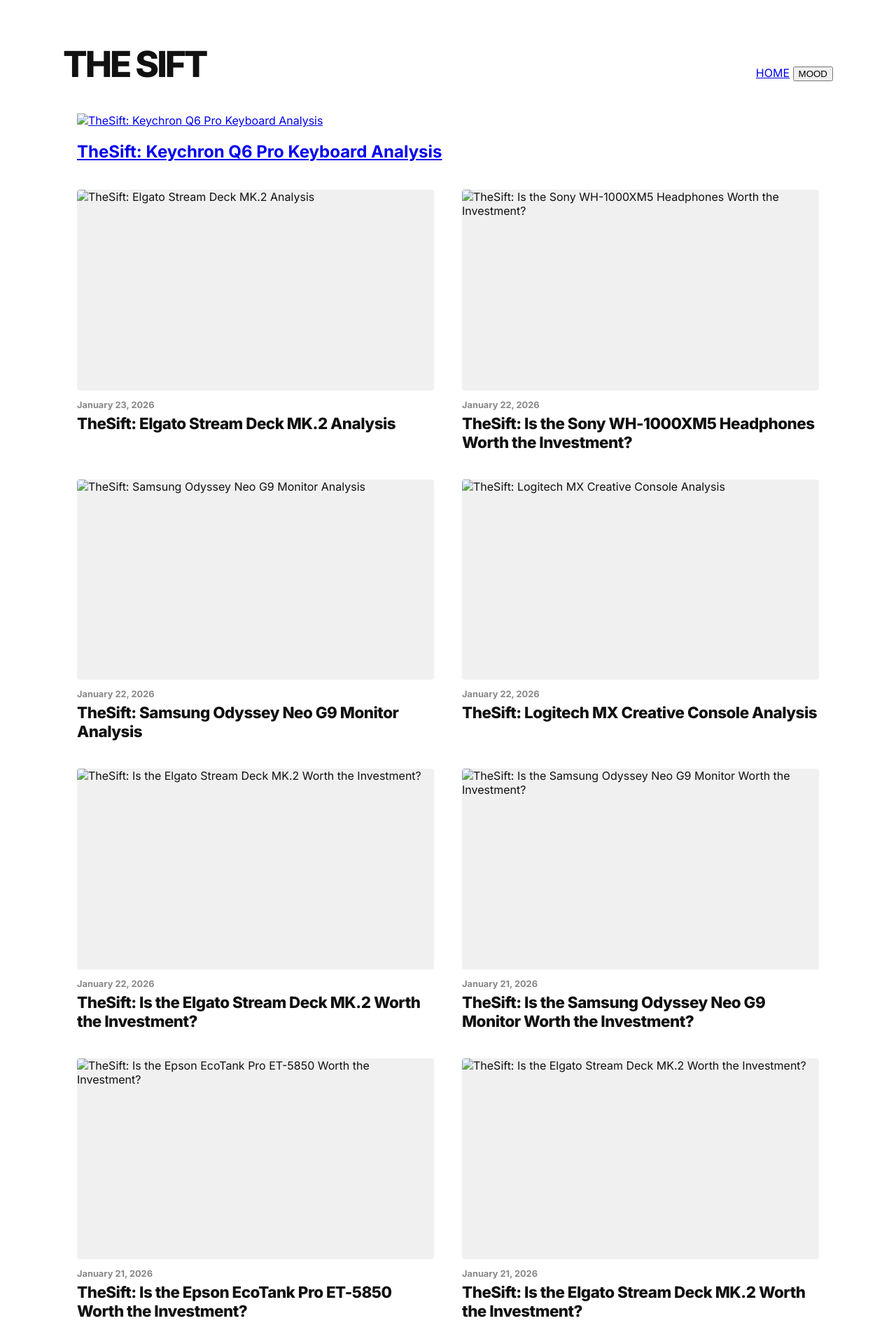
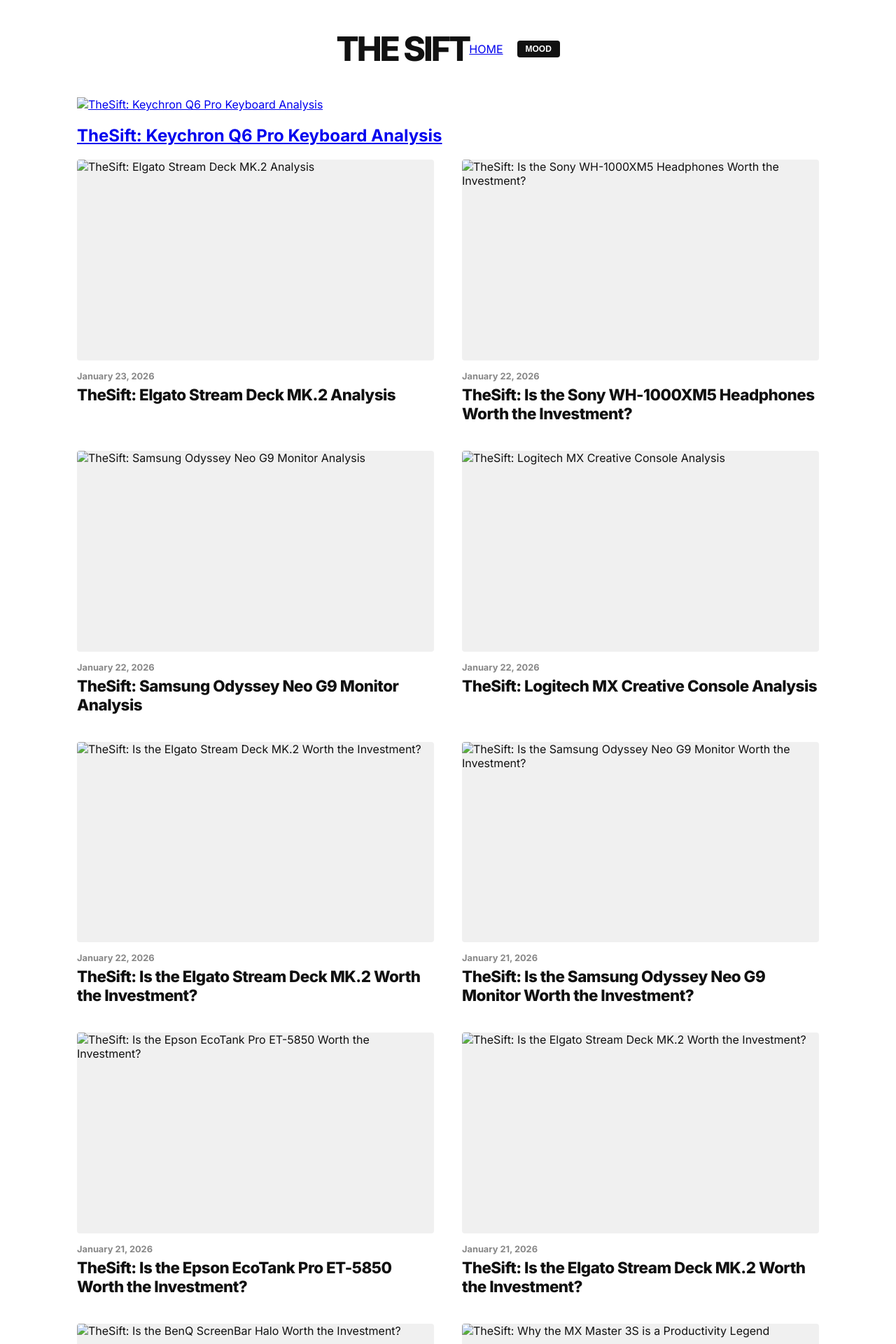
Before and after one commit to 174hz/thesift, a Jekyll site: the page built from index.html, in a window 1280 px wide. Shown: the top 1920 px of the page at 70% size. Built offline with Jekyll 4.4.1, drawn with Linux system fonts in a browser that asks for light colours.

Commit message:
Update style.scss

```diff
--- a/assets/css/style.scss
+++ b/assets/css/style.scss
@@ -19,67 +19,107 @@
     background: var(--bg-color);
     color: var(--text-color);
     font-family: 'Inter', sans-serif;
+    display: flex; flex-direction: column; align-items: center;
 }
 
 .site-wrapper {
     width: 100%;
     max-width: var(--max-width);
     padding: 0 20px;
-    margin: 0 auto; /* Keeps everything centered and aligned */
     box-sizing: border-box;
 }
 
-/* LOGO & NAV ALIGNMENT */
+/* HEADER FIX: Anchored Logo and Buttons */
 .header-flex {
     display: flex;
     justify-content: space-between;
-    align-items: baseline;
-    padding: 60px 0 40px 0;
+    align-items: center;
+    padding: 40px 0;
+    width: 100%;
 }
 
 .logo {
-    font-size: 3.2rem;
+    font-size: 3rem;
     font-weight: 800;
     letter-spacing: -3px;
     text-decoration: none;
     color: var(--text-color);
 }
 
-/* THE VIDEO POWERHOUSE */
+.main-nav {
+    display: flex;
+    gap: 20px;
+    align-items: center;
+}
+
+#theme-cycle {
+    background: var(--text-color);
+    color: var(--bg-color);
+    border: none;
+    padding: 5px 12px;
+    border-radius: 4px;
+    font-weight: 700;
+    cursor: pointer;
+    text-transform: uppercase;
+    font-size: 0.75rem;
+}
+
+/* VIDEO: FULL POWERHOUSE WIDTH */
 .video-container {
-    width: 100% !important; /* Forces video to match text width */
+    width: 100%;
     aspect-ratio: 16 / 9;
-    margin: 40px 0;
+    margin: 30px 0;
     background: #000;
     border-radius: 4px;
     overflow: hidden;
 }
+.video-container iframe { width: 100%; height: 100%; border: none; }
 
-.video-container iframe {
-    width: 100%;
-    height: 100%;
-    border: none;
-}
-
-/* THUMBNAIL GRID */
+/* GRID & THUMBNAILS: VISIBILITY LOCK */
 .post-grid {
     display: grid;
     grid-template-columns: 1fr 1fr;
     gap: 40px;
-    margin-top: 40px;
+    margin-bottom: 80px;
 }
-
 .post-image {
     width: 100%;
-    aspect-ratio: 16 / 9;
-    background: #f0f0f0; /* Shows gray box if image fails */
+    aspect-ratio: 16/9;
+    background: #f0f0f0;
     border-radius: 4px;
     overflow: hidden;
+    margin-bottom: 15px;
 }
-
 .post-image img {
     width: 100%;
     height: 100%;
     object-fit: cover;
     display: block;
 }
+
+/* FOOTER: CENTERED DISCIPLINE */
+.main-footer {
+    width: 100%;
+    padding: 80px 0;
+    border-top: 1px solid var(--border-color);
+    text-align: center;
+    background: var(--bg-color);
+}
+.footer-inner {
+    max-width: 600px;
+    margin: 0 auto;
+}
+.footer-legal-links {
+    list-style: none;
+    padding: 0;
+    display: flex;
+    justify-content: center;
+    gap: 20px;
+    margin-top: 20px;
+}
+.footer-legal-links a {
+    text-decoration: none;
+    color: var(--muted-text);
+    font-weight: 700;
+    font-size: 0.8rem;
+}
```
